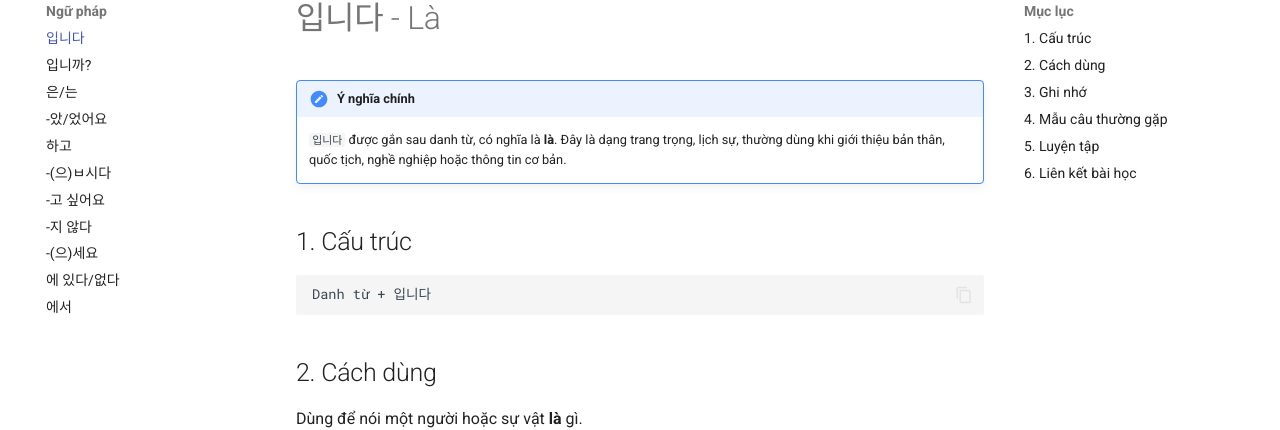
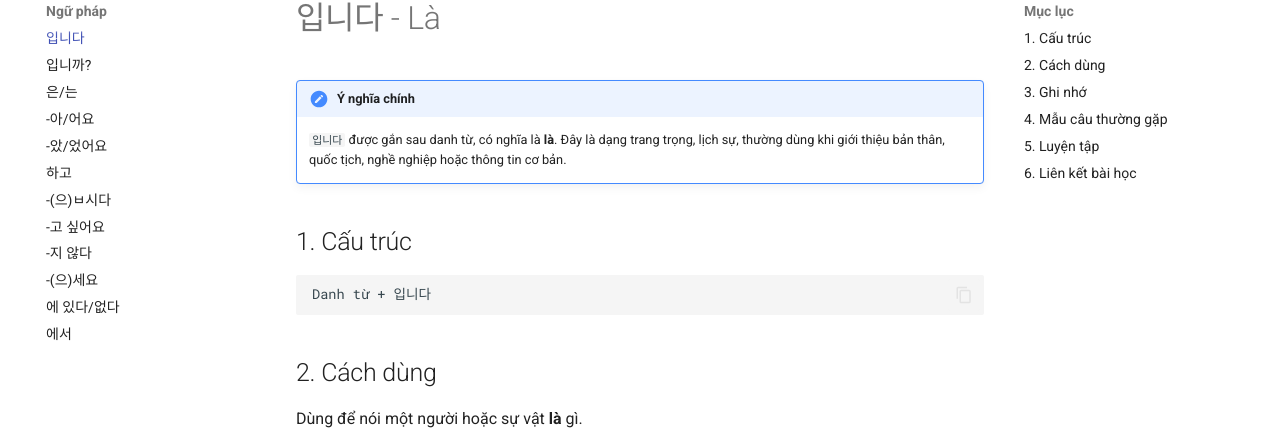
Before and after one commit to toanGa/tienghan-quyen1, an MkDocs documentation site: the page built from docs/grammar/imnida.md, in a window 1280 px wide. Shown: the part 148-578 px from the top of the page. Built offline with MkDocs 1.6.1 and Material for MkDocs 9.7.7, drawn with Linux system fonts in a browser that asks for light colours.

```diff
--- a/mkdocs.yml
+++ b/mkdocs.yml
@@ -62,6 +62,7 @@ nav:
   - Trang chủ: index.md
   - Bài học:
       - Bài 01 - 소개: lessons/bai-01.md
+      - Bài 05 - 하루 일과: lessons/bai-05.md
       - Bài 06 - 주말: lessons/bai-06.md
       - Bài 07 - 물건 사기 (1): lessons/bai-07.md
       - Bài 08 - 음식: lessons/bai-08.md
@@ -70,6 +71,7 @@ nav:
       - 입니다: grammar/imnida.md
       - 입니까?: grammar/imnikka.md
       - 은/는: grammar/eun-neun.md
+      - "-아/어요": grammar/a-eoyo.md
       - "-았/었어요": grammar/past-tense-aeosseoyo.md
       - 하고: grammar/hago.md
       - "-(으)ㅂ시다": grammar/eupsida.md
```
